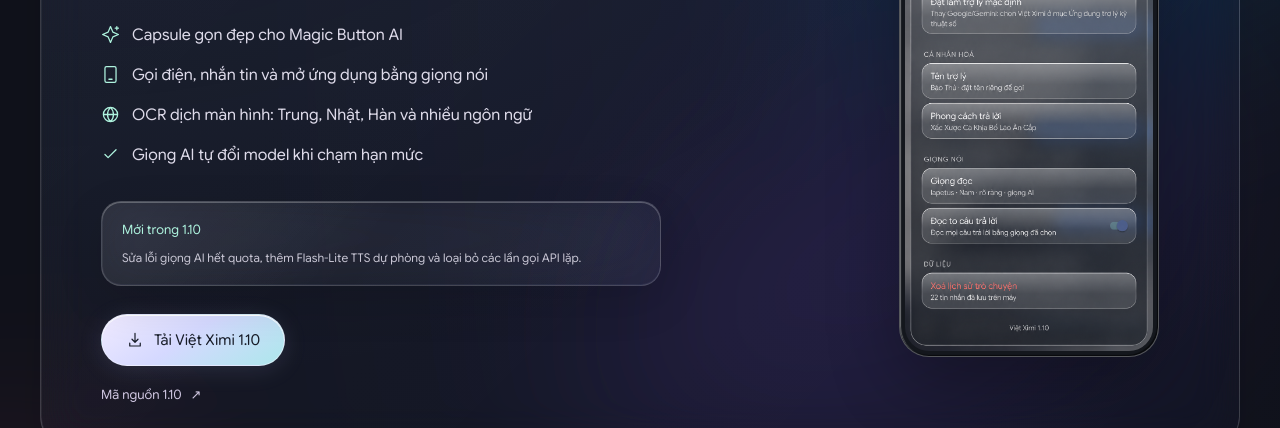
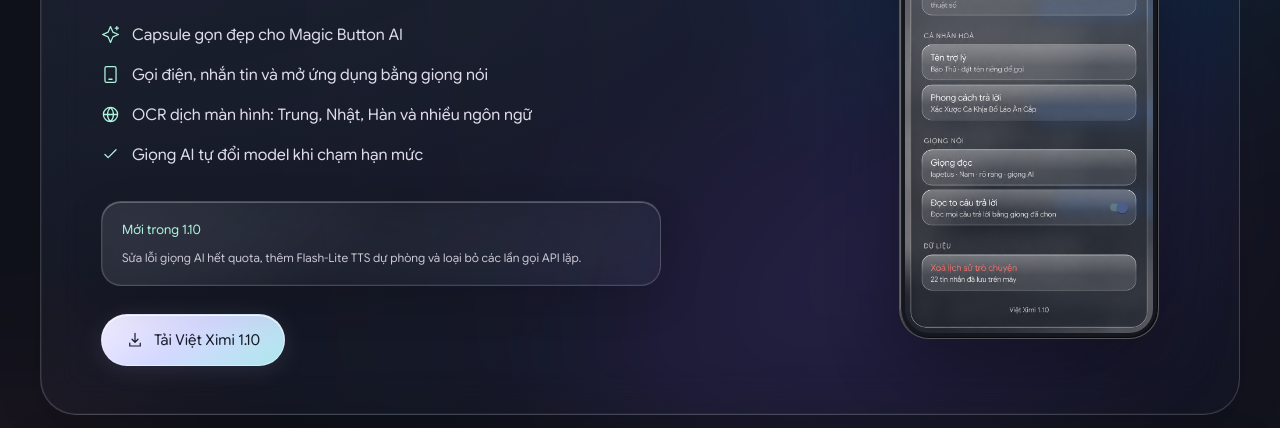
Before and after one commit to vietng228/honor, a plain HTML site: page index.html in a window 1280 px wide. Shown: the part 438-866 px from the top of the page. Drawn offline with Linux system fonts and the light colour scheme.

Commit message:
Hide Viet Ximi source download link

```diff
--- a/index.html
+++ b/index.html
@@ -35,7 +35,7 @@
           <p class="product-lead">Trợ lý AI riêng cho HONOR, chạy bằng Magic Button mà vẫn giữ Gemini ở phím nguồn.</p>
           <ul class="product-benefits"><li><span data-icon="sparkles"></span>Capsule gọn đẹp cho Magic Button AI</li><li><span data-icon="phone"></span>Gọi điện, nhắn tin và mở ứng dụng bằng giọng nói</li><li><span data-icon="globe"></span>OCR dịch màn hình: Trung, Nhật, Hàn và nhiều ngôn ngữ</li><li><span data-icon="check"></span>Giọng AI tự đổi model khi chạm hạn mức</li></ul>
           <div class="release-note glass"><strong>Mới trong 1.10</strong><span>Sửa lỗi giọng AI hết quota, thêm Flash-Lite TTS dự phòng và loại bỏ các lần gọi API lặp.</span></div>
-          <div class="product-actions"><a class="button primary capsule" href="downloads/VietXimi-Assist-1.10.apk" download><span data-icon="download"></span>Tải Việt Ximi 1.10</a><a class="text-link" href="downloads/tro-ly-ai-1.10-source.zip" download>Mã nguồn 1.10 <span aria-hidden="true">↗</span></a></div>
+          <div class="product-actions"><a class="button primary capsule" href="downloads/VietXimi-Assist-1.10.apk" download><span data-icon="download"></span>Tải Việt Ximi 1.10</a></div>
         </div>
         <figure class="product-preview"><button class="screen-open phone product-phone" data-full="assets/viet-ximi/settings-safe.png" data-title="Việt Ximi 1.10 · Cài đặt giọng AI" aria-label="Xem ảnh chụp đầy đủ Việt Ximi"><img src="assets/viet-ximi/settings-safe.png" alt="Giao diện Cài đặt Việt Ximi 1.10 trên HONOR" width="851" height="1857"></button></figure>
       </div>
```
